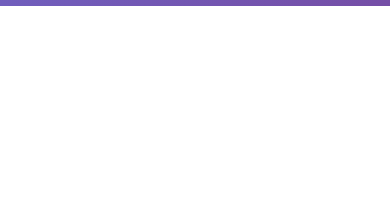
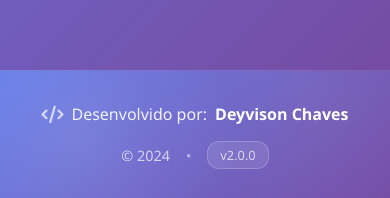
Before and after one commit to ChavesSD/GestaodeVendas, a website: page public/index.html in a window 390 px wide. Shown: the part 1616-1814 px from the top of the page. Before the commit the page ends 1622 px from the top, so only its background shows below. Drawn offline with Linux system fonts and the light colour scheme; no server answers.

Commit message:
Adicionar footer ao sistema - Adicionar informação 'Desenvolvido por: Deyvison Chaves' - Incluir copyright, versão e ano no footer - Implementar design responsivo com gradiente e efeitos visuais - Manter consistência com o tema visual do sistema

```diff
--- a/public/index.html
+++ b/public/index.html
@@ -418,6 +418,20 @@
         </div>
     </div>
 
+    <!-- Footer -->
+    <footer class="footer">
+        <div class="container">
+            <div class="footer-content">
+                <p><i class="fas fa-code"></i> Desenvolvido por: <strong>Deyvison Chaves</strong></p>
+                <div class="footer-links">
+                    <span class="footer-year">© 2024</span>
+                    <span class="footer-separator">•</span>
+                    <span class="footer-version">v2.0.0</span>
+                </div>
+            </div>
+        </div>
+    </footer>
+
     <script src="app.js"></script>
 </body>
 </html>
--- a/public/styles.css
+++ b/public/styles.css
@@ -1204,3 +1204,96 @@ form {
     color: #007bff;
     font-weight: 500;
 }
+
+/* Footer */
+.footer {
+    background: linear-gradient(135deg, rgba(102, 126, 234, 0.95) 0%, rgba(118, 75, 162, 0.95) 100%);
+    backdrop-filter: blur(10px);
+    color: white;
+    padding: 2rem 0;
+    margin-top: 4rem;
+    border-top: 1px solid rgba(255, 255, 255, 0.1);
+    position: relative;
+}
+
+.footer::before {
+    content: '';
+    position: absolute;
+    top: 0;
+    left: 0;
+    width: 100%;
+    height: 100%;
+    background:
+        radial-gradient(circle at 20% 50%, rgba(255, 255, 255, 0.1) 0%, transparent 50%),
+        radial-gradient(circle at 80% 20%, rgba(255, 255, 255, 0.05) 0%, transparent 50%);
+    pointer-events: none;
+}
+
+.footer-content {
+    display: flex;
+    justify-content: space-between;
+    align-items: center;
+    position: relative;
+    z-index: 1;
+}
+
+.footer-content p {
+    margin: 0;
+    font-size: 1rem;
+    color: rgba(255, 255, 255, 0.9);
+    display: flex;
+    align-items: center;
+    gap: 0.5rem;
+}
+
+.footer-content p i {
+    color: rgba(255, 255, 255, 0.7);
+    font-size: 1.1rem;
+}
+
+.footer-content strong {
+    color: white;
+    font-weight: 600;
+}
+
+.footer-links {
+    display: flex;
+    align-items: center;
+    gap: 1rem;
+    font-size: 0.9rem;
+    color: rgba(255, 255, 255, 0.7);
+}
+
+.footer-separator {
+    color: rgba(255, 255, 255, 0.5);
+}
+
+.footer-year {
+    font-weight: 500;
+}
+
+.footer-version {
+    background: rgba(255, 255, 255, 0.1);
+    padding: 0.25rem 0.75rem;
+    border-radius: 12px;
+    font-size: 0.8rem;
+    font-weight: 500;
+    border: 1px solid rgba(255, 255, 255, 0.2);
+}
+
+/* Responsividade do Footer */
+@media (max-width: 768px) {
+    .footer-content {
+        flex-direction: column;
+        gap: 1rem;
+        text-align: center;
+    }
+
+    .footer-content p {
+        justify-content: center;
+    }
+
+    .footer-links {
+        justify-content: center;
+    }
+}
```
